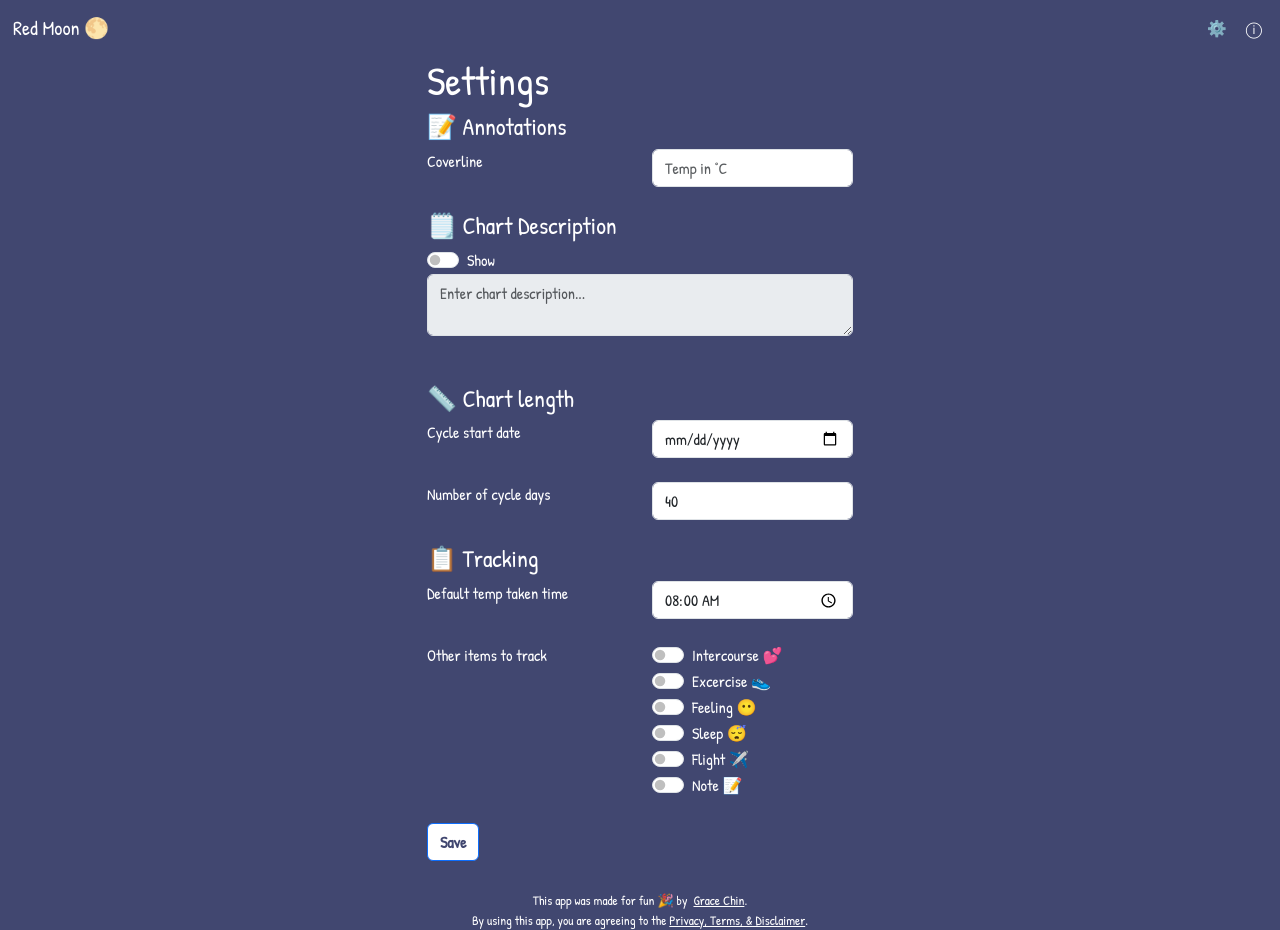
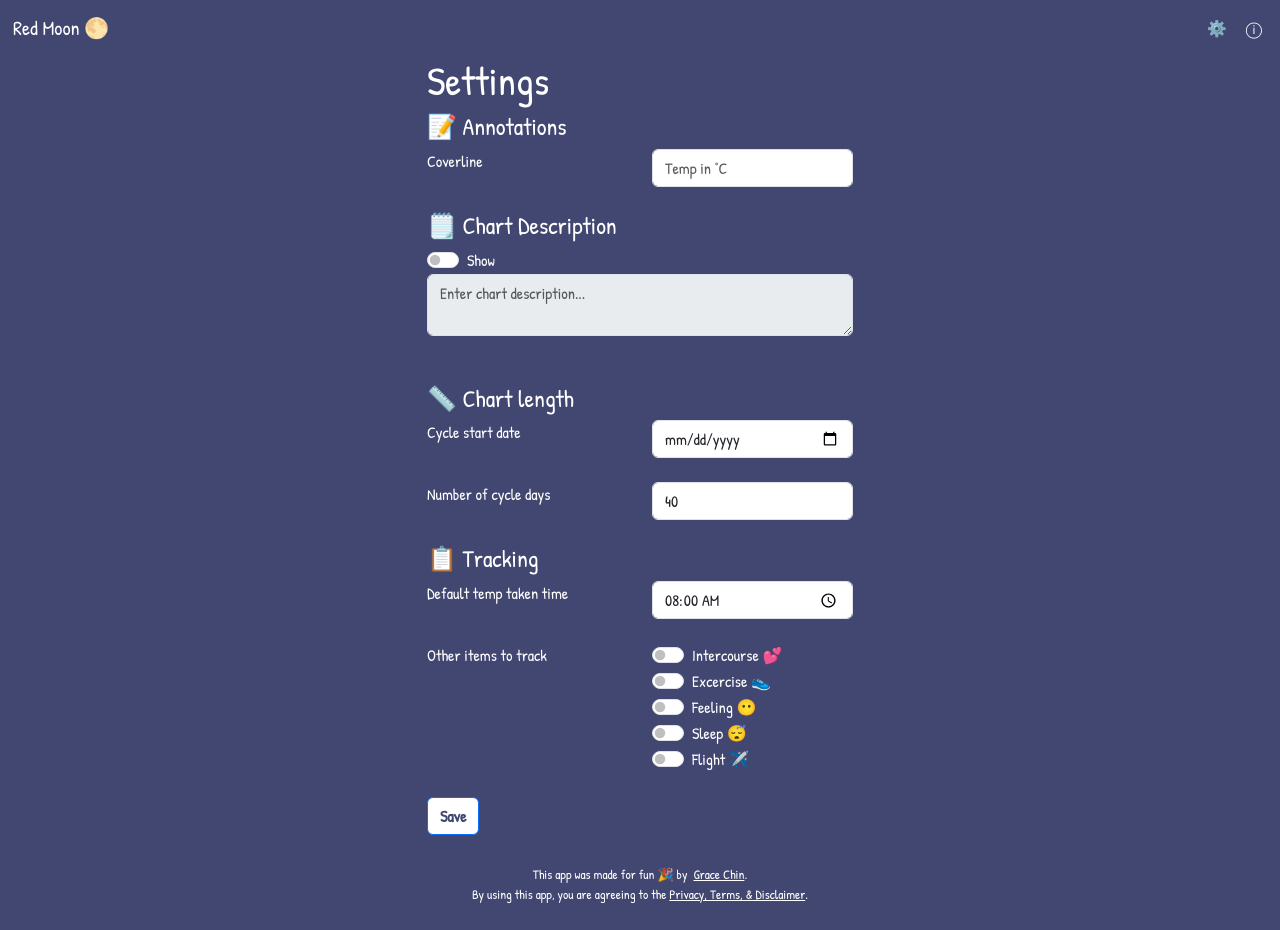
Before and after one commit to gracechin/red-moon, a React (Create React App) app: page /settings in a window 1280 px wide. After the commit the page ends 904 px from the top, so only its background shows below. Built offline with nearby package versions, Linux system fonts and the light colour scheme.

Commit message:
Move Notes field to required

```diff
--- a/src/pages/Settings.js
+++ b/src/pages/Settings.js
@@ -37,7 +37,7 @@ function SettingsPage() {
     (acc, v) => ({ ...acc, [v.name]: false }),
     {}
   );
-  const [defSettings, setDefSettings] = useState(getSettings());
+  const defSettings = getSettings();
   const defShowChartDescr = defSettings[SETTINGS_KEYS.SHOW_CHART_DESCR];
   const [disableChartDescr, setDisableChartDescr] = useState(
     !defShowChartDescr
--- a/src/utils/constants.js
+++ b/src/utils/constants.js
@@ -92,6 +92,14 @@ export const REQUIRED_ENTRY_INPUT_FIELDS = [
     type: "radio",
     defaultValue: "None",
   },
+  {
+    fieldType: "Text",
+    label: "Note",
+    name: "Note",
+    icon: "📝",
+    type: "text",
+    placeholder: "Enter a note...",
+  },
 ];
 
 export const OPTIONAL_ENTRY_INPUT_FIELDS = [
@@ -152,14 +160,6 @@ export const OPTIONAL_ENTRY_INPUT_FIELDS = [
     type: "switch",
     defaultChecked: false,
   },
-  {
-    fieldType: "Text",
-    label: "Note",
-    name: "Note",
-    icon: "📝",
-    type: "text",
-    placeholder: "Enter a note...",
-  },
 ];
 
 export const ALL_ENTRY_INPUT_FIELDS = [
```
